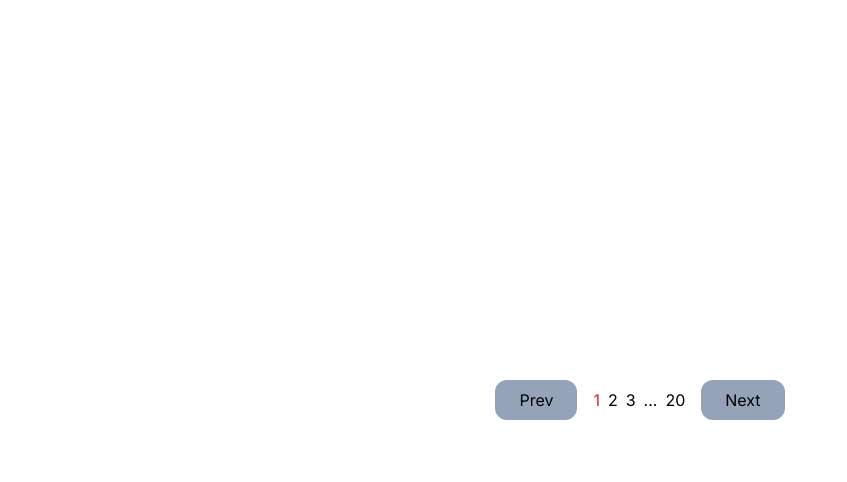
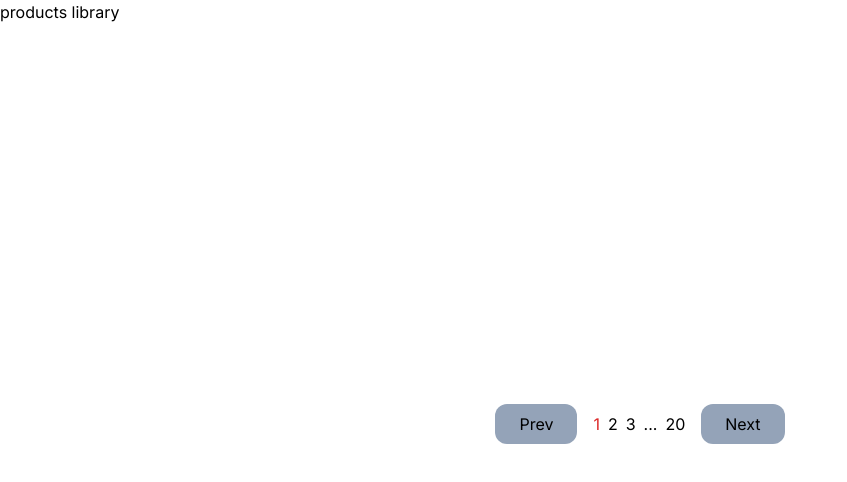
Before and after one commit to ihossen016/server-side-pagination, a Next.js app: page /products/page/1 in a window 1280 px wide. Shown: the top 482 px of the page, without its empty margins (0-847 px from the left). Built offline with nearby package versions, Linux system fonts and the light colour scheme.

Commit message:
link replaced with button with condition

```diff
--- a/app/products/page/[pageNumber]/page.jsx
+++ b/app/products/page/[pageNumber]/page.jsx
@@ -2,6 +2,8 @@ import CustomPagination from "@/components/CustomPagination";
 
 function PageNumber() {
     return (
+        <div>
+            <h2>products library</h2>
             <div className="w-full h-screen flex justify-center items-center flex-col gap-8">
                 <CustomPagination
                     baseDir={"products"}
@@ -10,6 +12,7 @@ function PageNumber() {
                     totalPage={20}
                 />
             </div>
+        </div>
     );
 }
 
--- a/components/CustomPagination.jsx
+++ b/components/CustomPagination.jsx
@@ -12,6 +12,14 @@ function CustomPagination({ baseDir, subDir, subDirPageCountkey, totalPage }) {
 
     return (
         <div className="flex justify-center items-center gap-4">
+            {currentPage === 1 ? (
+                <button
+                    className={`px-6 py-2 bg-slate-400 rounded-xl cursor-not-allowed`}
+                    disabled
+                >
+                    Prev
+                </button>
+            ) : (
                 <Link
                     className={`px-6 py-2 bg-slate-400 rounded-xl ${
                         currentPage === 1 ? "cursor-not-allowed" : ""
@@ -24,18 +32,30 @@ function CustomPagination({ baseDir, subDir, subDirPageCountkey, totalPage }) {
                 >
                     Prev
                 </Link>
+            )}
+
             <PageNumbers
                 pageNumbers={pageNumbers}
                 currentPage={currentPage}
                 baseDir={"products"}
                 subDir={"page"}
             />
+
+            {currentPage === totalPage ? (
+                <button
+                    className={`px-6 py-2 bg-slate-400 rounded-xl cursor-not-allowed`}
+                    disabled
+                >
+                    Next
+                </button>
+            ) : (
                 <Link
-                className="px-6 py-2 bg-slate-400 rounded-xl"
+                    className={`px-6 py-2 bg-slate-400 rounded-xl`}
                     href={`/${baseDir}/${subDir}/${currentPage + 1}`}
                 >
                     Next
                 </Link>
+            )}
         </div>
     );
 }
--- a/components/PageNumbers.jsx
+++ b/components/PageNumbers.jsx
@@ -10,7 +10,7 @@ const PageNumbers = ({ pageNumbers, currentPage, baseDir, subDir }) => {
             <Link
                 key={pageNumber}
                 href={
-                    pageNumber != 1
+                    pageNumber > 1
                         ? `/${baseDir}/${subDir}/${pageNumber}`
                         : `/${baseDir}`
                 }
```
Lines whose indentation alone changed are shown as unchanged.
